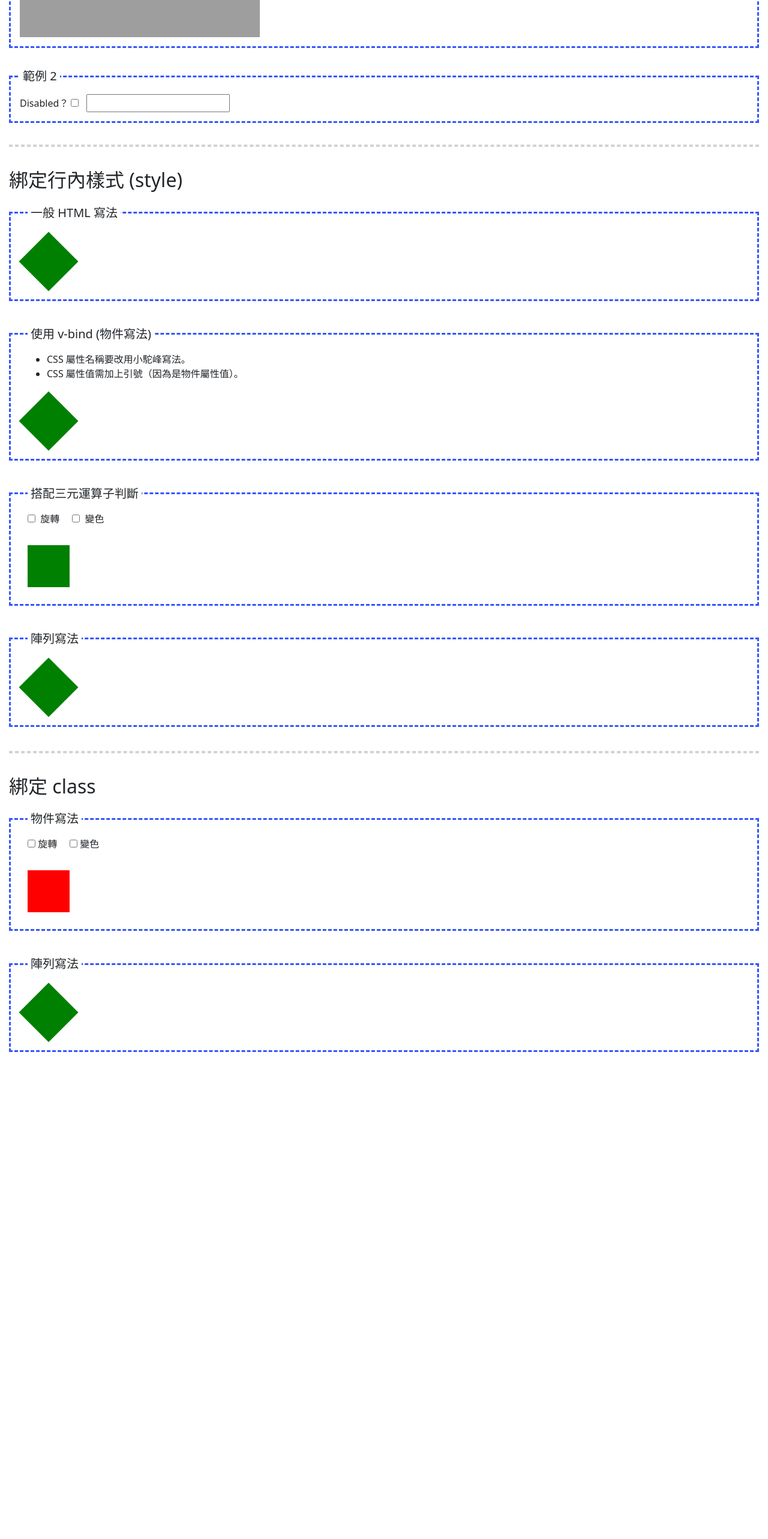
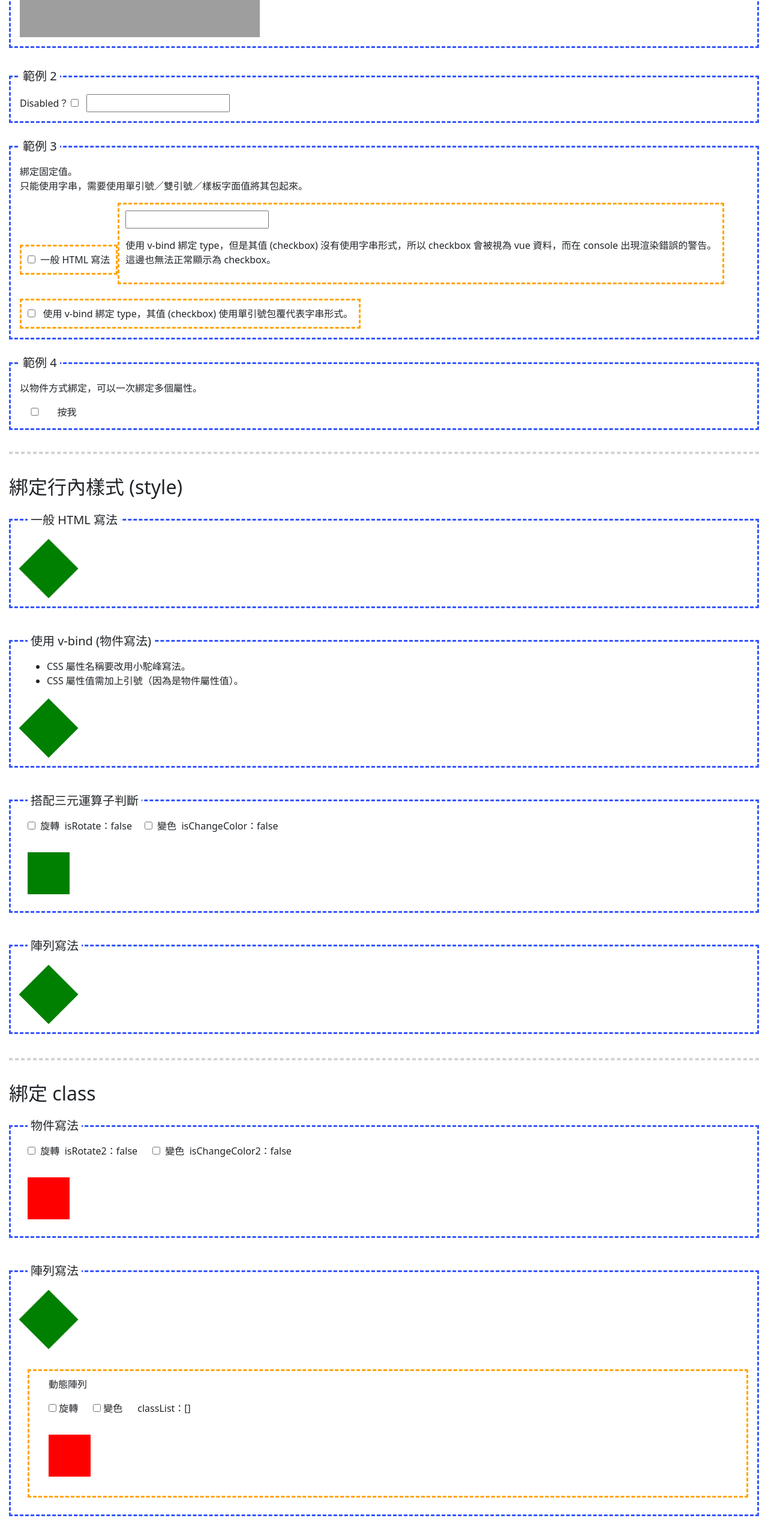
Before and after one commit to GitHubPlayerZero/hex-vue3-practise, a Vue app: page /#/samples/vbind in a window 1280 px wide. Shown: the part 1095-3661 px from the top of the page at 60% size. Before the commit the page ends 2929 px from the top, so only its background shows below. Built offline with nearby package versions, Linux system fonts and the light colour scheme; grey boxes are pictures that could not be loaded.

Commit message:
增加範例 3、範例 4、動態陣列範例

```diff
--- a/src/views/samples/VBind.vue
+++ b/src/views/samples/VBind.vue
@@ -44,6 +44,44 @@
 		<input type="text" :disabled="isDisabled" />
 	</fieldset>
 
+	<fieldset class="fieldset mb-24">
+		<legend>範例 3</legend>
+
+		<p>
+			綁定固定值。<br>
+			只能使用字串，需要使用單引號／雙引號／樣板字面值將其包起來。
+		</p>
+
+		<label class="box mb-24">
+			<input type="checkbox">&nbsp;&nbsp;一般 HTML 寫法
+		</label>
+
+		<!-- [Vue warn]: Property "checkbox" was accessed during render but is not defined on instance. -->
+		<label class="box mb-24">
+			<input :type="checkbox">
+			<br>
+			<p class="mt-3">
+				使用 v-bind 綁定 type，但是其值 (checkbox) 沒有使用字串形式，所以 checkbox 會被視為 vue 資料，而在 console 出現渲染錯誤的警告。<br>
+				這邊也無法正常顯示為 checkbox。
+			</p>
+		</label>
+
+		<label class="box">
+			<input :type="'checkbox'">&nbsp;&nbsp;
+			使用 v-bind 綁定 type，其值 (checkbox) 使用單引號包覆代表字串形式。
+		</label>
+
+	</fieldset>
+
+	<fieldset class="fieldset mb-24">
+		<legend>範例 4</legend>
+		<p>以物件方式綁定，可以一次綁定多個屬性。</p>
+		<label>
+			<input v-bind="{ type: 'checkbox', id: 'chk1', name: 'chkgroup1', test: 'aaa', style: 'accent-color: red; width: 50px;'}">&nbsp;&nbsp;
+			按我
+		</label>
+	</fieldset>
+
 	<hr class="hr" />
 
 	<h2 class="h2">綁定行內樣式 (style)</h2>
@@ -71,9 +109,19 @@
 		<legend>搭配三元運算子判斷</legend>
 
 		<div class="mb-32">
-			<label> <input type="checkbox" v-model="isRotate" />&nbsp; 旋轉 </label>
+			<label>
+				<input type="checkbox" v-model="isRotate" />&nbsp;
+				旋轉&nbsp;
+				<span>isRotate：{{ isRotate }}</span>
+			</label>
+
 			&nbsp;&nbsp;&nbsp;
-			<label> <input type="checkbox" v-model="isChangeColor" />&nbsp; 變色 </label>
+
+			<label>
+				<input type="checkbox" v-model="isChangeColor" />&nbsp;
+				變色&nbsp;
+				<span>isChangeColor：{{ isChangeColor }}</span>
+			</label>
 		</div>
 
 		<div>
@@ -103,9 +151,19 @@
 		<legend>物件寫法</legend>
 
 		<div class="mb-32">
-			<label><input type="checkbox" v-model="isRotate2" /> 旋轉</label
-			>&nbsp;&nbsp;&nbsp;&nbsp;
-			<label><input type="checkbox" v-model="isChangeColor2" /> 變色</label>
+			<label>
+				<input type="checkbox" v-model="isRotate2" />&nbsp;
+				旋轉&nbsp;
+				<span>isRotate2：{{ isRotate2 }}</span>
+			</label>
+
+			&nbsp;&nbsp;&nbsp;&nbsp;
+
+			<label>
+				<input type="checkbox" v-model="isChangeColor2" />&nbsp;
+				變色&nbsp;
+				<span>isChangeColor2：{{ isChangeColor2 }}</span>
+			</label>
 		</div>
 
 		<div :class="{ 'box-sample': true, rotate: isRotate2, 'bg-green': isChangeColor2 }"></div>
@@ -114,6 +172,20 @@
 	<fieldset class="fieldset mb-40 pl-28 pb-28">
 		<legend class="mb-16">陣列寫法</legend>
 		<div :class="['box-sample', 'rotate', 'bg-green']"></div>
+
+		<div class="box mt-5 pl-32 pb-32">
+			<p>動態陣列</p>
+
+			<div class="mb-32">
+				<label><input type="checkbox" v-model="classList" value="rotate" /> 旋轉</label>
+				&nbsp;&nbsp;&nbsp;&nbsp;
+				<label><input type="checkbox" v-model="classList" value="bg-green" /> 變色</label>
+				&nbsp;&nbsp;&nbsp;&nbsp;
+				<span>classList：{{ classList }}</span>
+			</div>
+
+			<div class="box-sample" :class="classList"></div>
+		</div>
 	</fieldset>
 </template>
 
@@ -135,6 +207,7 @@ const isRotate = ref(false);
 const isChangeColor = ref(false);
 const isRotate2 = ref(false);
 const isChangeColor2 = ref(false);
+const classList = ref([]);
 </script>
 
 <style lang="scss" scoped>
```
